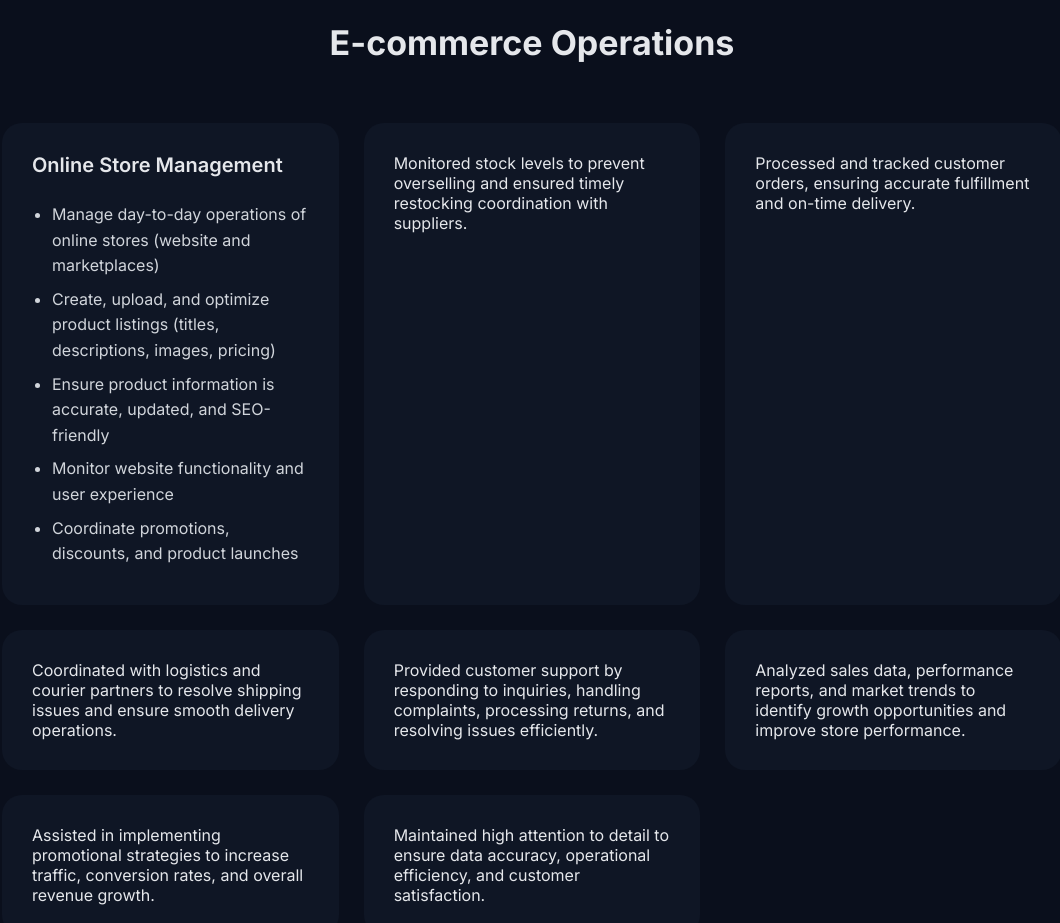
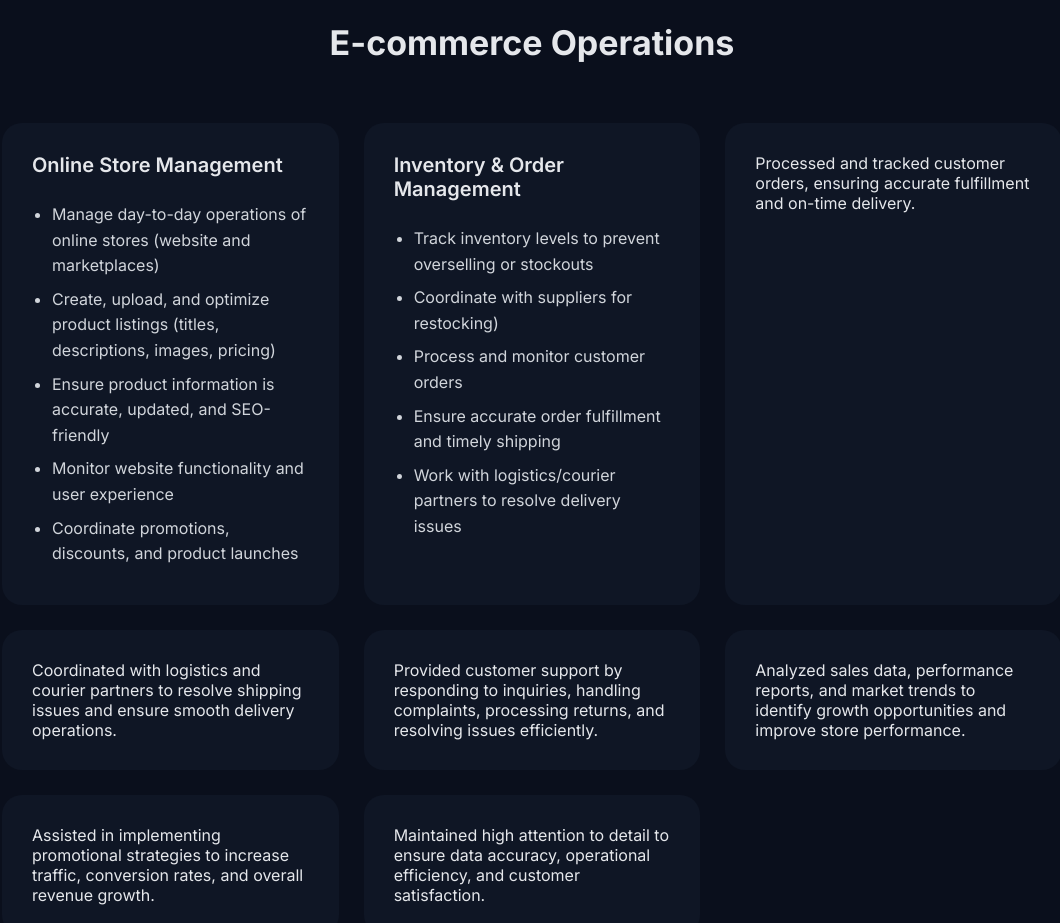
Before and after one commit to aberiajanna/myportfolio, a plain HTML site: page index.html in a window 1280 px wide. Shown: the part 1880-2803 px from the top of the page, without its empty margins (108-1168 px from the left). Drawn offline with Linux system fonts and the light colour scheme.

Commit message:
Update index.html

```diff
--- a/index.html
+++ b/index.html
@@ -241,7 +241,7 @@ section.show{
         <div class="card">
 		<h3>Online Store Management</h3>
 		<ul>
-           		<li>Manage day-to-day operations of online stores (website and marketplaces)</li>
+           	<li>Manage day-to-day operations of online stores (website and marketplaces)</li>
 			<li>Create, upload, and optimize product listings (titles, descriptions, images, pricing)</li>
 			<li>Ensure product information is accurate, updated, and SEO-friendly</li>
 			<li>Monitor website functionality and user experience</li>
@@ -249,7 +249,14 @@ section.show{
 		</ul>
         </div>
         <div class="card">
-            Monitored stock levels to prevent overselling and ensured timely restocking coordination with suppliers.
+		<h3>Inventory & Order Management</h3>
+		<ul>
+           	<li>Track inventory levels to prevent overselling or stockouts</li>
+			<li>Coordinate with suppliers for restocking)</li>
+			<li>Process and monitor customer orders</li>
+			<li>Ensure accurate order fulfillment and timely shipping</li>
+			<li>Work with logistics/courier partners to resolve delivery issues</li>
+		</ul>
         </div>
         <div class="card">
             Processed and tracked customer orders, ensuring accurate fulfillment and on-time delivery.
@@ -304,4 +311,5 @@ sections.forEach(section=>{
 </script>
 
 </body>
+
 </html>
```
